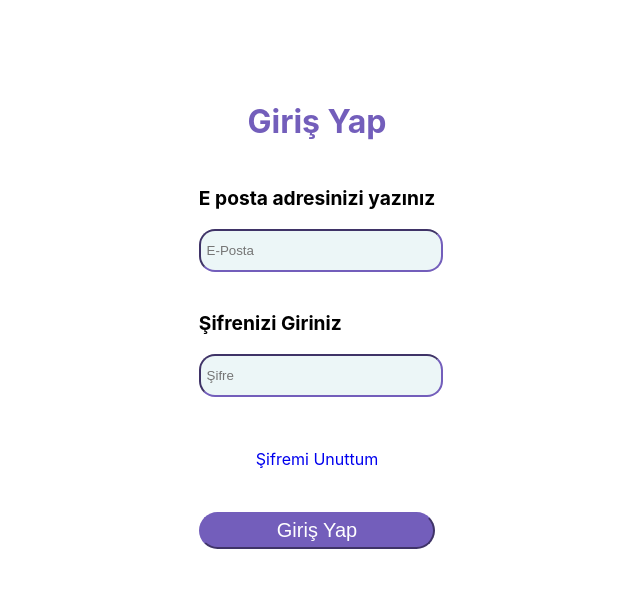
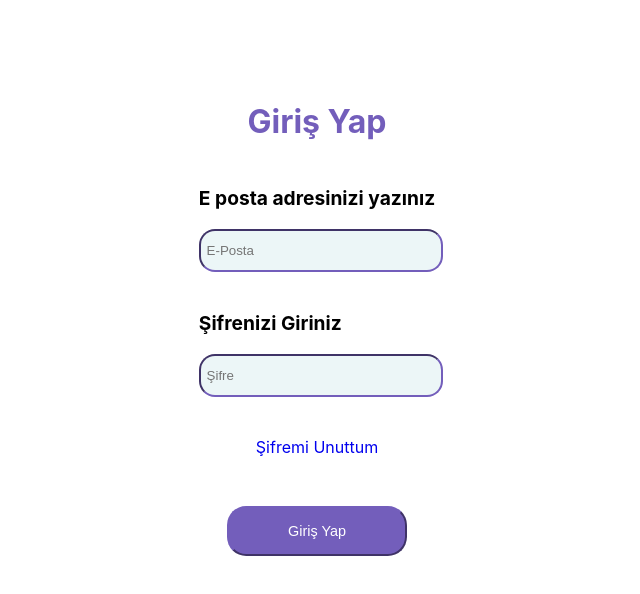
Before and after one commit to umutdurna/kidokitprojeorigin, a React (Create React App) app: page /girisyap in a window 1280 px wide. Shown: the top 594 px of the page, without its empty margins (323-963 px from the left). Built offline with nearby package versions, Linux system fonts and the light colour scheme.

Commit message:
ufak-tefek-css-düzenlemeleri-girisYap
ufak-tefek-css-düzenlemeleri-girisYap kısmında

```diff
--- a/src/components/girisyap.css
+++ b/src/components/girisyap.css
@@ -18,7 +18,7 @@
 }
 
 .girisYap-form .form .inputs{        /* Formun içindeki inputlara alttan %10 verme */
-    margin-bottom: 10%;
+    margin-bottom: 5%;
 }
 
 .girisYap-form .form input{
@@ -33,15 +33,18 @@
 .girisYap-form .form .submit {
     display: flex;                  /* Butonu ortalama ve fixleme */
     justify-content: center;
+    align-items: center;
 }
 
 .girisYap-form .form .submit input {
     background-color: #735EBB;
     color: #fff;
-    font-size: 20px;
+    font-size: 0.9rem;
+    width: auto;
+    height: 50px;
     text-align: center;             /* Submitin içindeki Giriş yap butonunu şekillendirme*/
-    padding-left: 20%;
-    padding-right: 20%;
+    padding-left: 25%;
+    padding-right: 25%;
     padding-bottom: 2%;
     padding-top: 2%;
     border-radius: 1.2rem;
@@ -53,12 +56,22 @@
     color: #735EBB;         /* İnputun üstüne gelince renk değiştirmesini sağlar */
 }
 
-span {
-    font-size: 10px;
+span{
+    font-size: 1rem;
     color: #3CD77A;
     padding: 2%;
-    display: none;              /* Şifre Yanlış kısmını gizleme */
+    display: none;  /* Şifre Yanlış kısmını gizleme */
 }
+
+/* Span içindekini gizledik ama çağırmamız lazım */
+
+input:invalid[focused="true"]~span {
+    display: block;
+  }
+
+  input:valid[focused="false"]~span {
+    display: block;
+  }
 
 .girisYap-form .form .links{
     margin-top: -5%;
--- a/src/giris-yap.js
+++ b/src/giris-yap.js
@@ -115,7 +115,10 @@ const GirisYap = () => {
                             trueHandle();
                             values.password && values.username && await girisIstekleri() && navigate('/girisYapildi')
                         }} focused={success.toString()} />
-                        <span>Yanlış Bilgi!</span>
+                        <br />
+                        <br />
+                        <br />
+                        <span>Hatalı Giriş!</span>
                     </div>
                 </form>
             </div>
```
